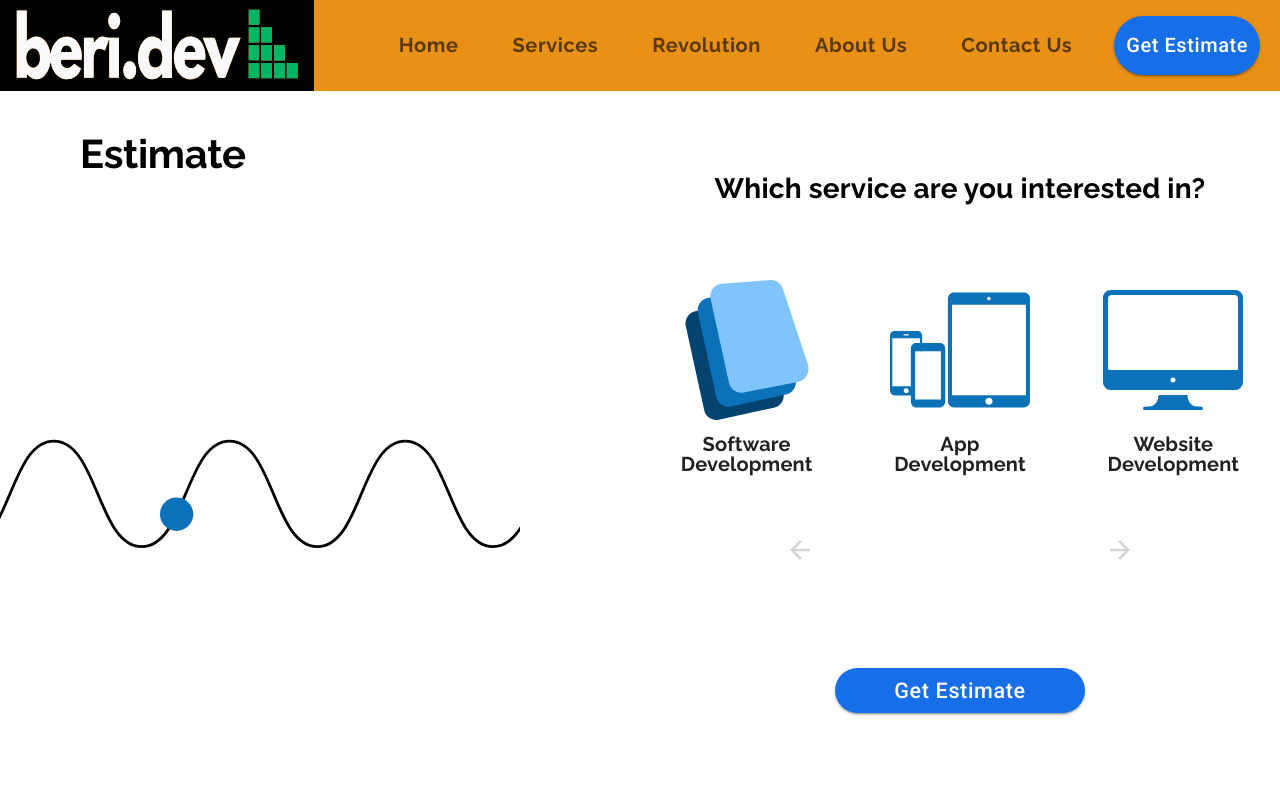
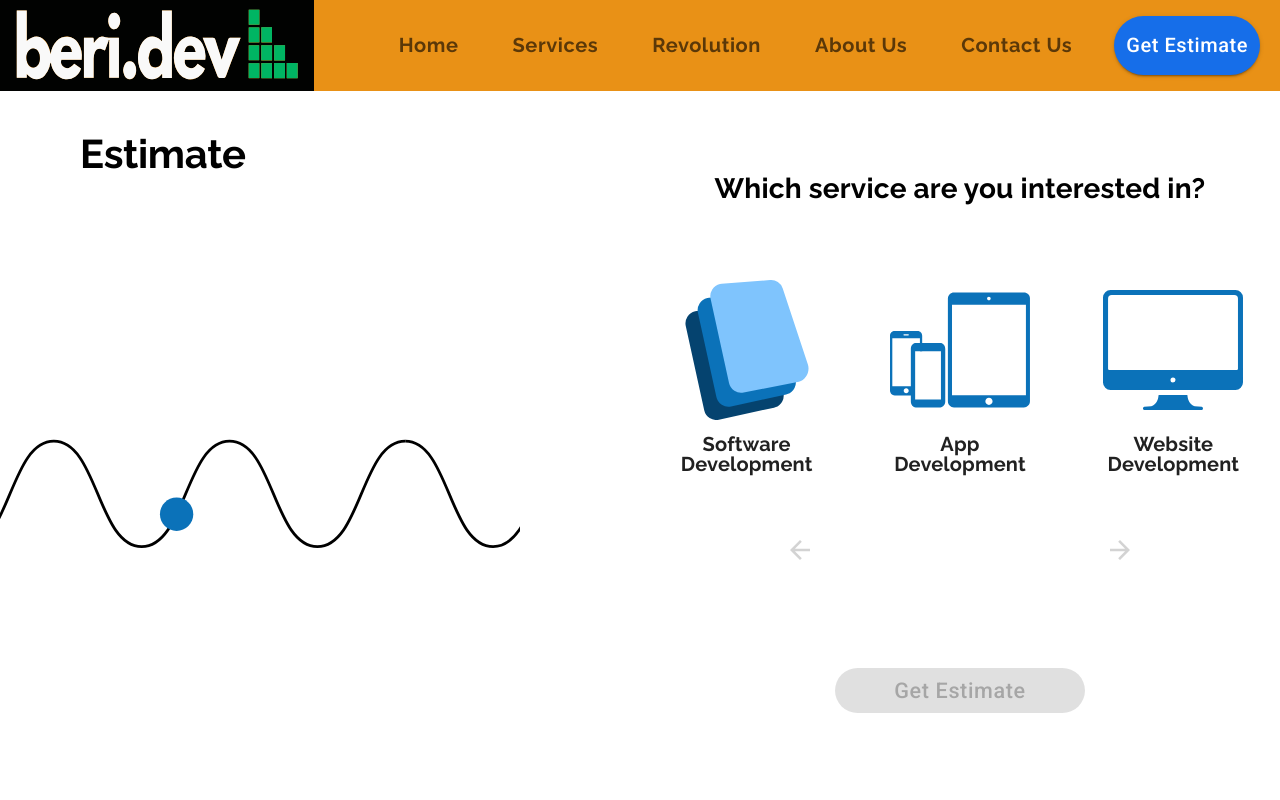
Before and after one commit to HAZberi/tech-company-website, a React (Create React App) app: page /estimate in a window 1280 px wide. Shown: the top 800 px of the page. Built offline with nearby package versions, Linux system fonts and the light colour scheme.

Commit message:
Estimate Disabled Function Implemented

```diff
--- a/src/components/Estimate.js
+++ b/src/components/Estimate.js
@@ -544,9 +544,13 @@ const Estimate = (props) => {
       case "Select one.":
         //Check if there is any already or previously selected option exist
         //if condition is true => toggle the previously selected option
-        if (previouslySelectedOption[0])
+        if (previouslySelectedOption[0]) {
           previouslySelectedOption[0].selected = !previouslySelectedOption[0]
             .selected;
+          if (previouslySelectedOption[0] === selectedOption) {
+            selectedOption.selected = !selectedOption.selected;
+          }
+        }
         //if there is no previously selected option then Toggle the options currently selected property
         selectedOption.selected = !selectedOption.selected;
         break;
@@ -731,6 +735,44 @@ const Estimate = (props) => {
         .options.filter((option) => option.selected)[0]?.title;
       setCategory(websiteType);
     }
+  };
+
+  const estimateDisabled = () => {
+    let disabled = true;
+    //Getting an unansweredQuestions List after removing the default question
+    const unAnsweredQuestions = questions
+      .filter(
+        (question) => question.title !== "Which service are you interested in?"
+      )
+      .map((question) => question.options.filter((option) => option.selected))
+      .filter((answeredQuestion) => answeredQuestion.length === 0);
+    //Check if user has selected any type of service
+    if (questions.length >= 2) {
+      if (unAnsweredQuestions.length === 0) {
+        disabled = false;
+      } else if (questions.length > 2 && unAnsweredQuestions.length === 1) {
+        if (
+          questions
+            .filter(
+              (question) =>
+                question.title !== "Which features do you expect to use?" &&
+                question.title !== "Which service are you interested in?"
+            )
+            .map((question) =>
+              question.options.filter((option) => option.selected)
+            )
+            .filter((unAnswered) => unAnswered.length === 0).length > 0
+        ) {
+          disabled = true;
+        } else {
+          disabled = false;
+        }
+      }
+    } else {
+      //if User hasn't selected any type of service than disable estimate
+      disabled = true;
+    }
+    return disabled;
   };
 
   const placeRequest = () => {
@@ -1024,6 +1066,7 @@ const Estimate = (props) => {
             variant="contained"
             color="secondary"
             className={classes.estimate}
+            disabled={estimateDisabled()}
             onClick={() => {
               setOpen(true);
               calculateCost();
```
Also changed, not shown: 1 other file (tests, documents, lock files or other folders).
